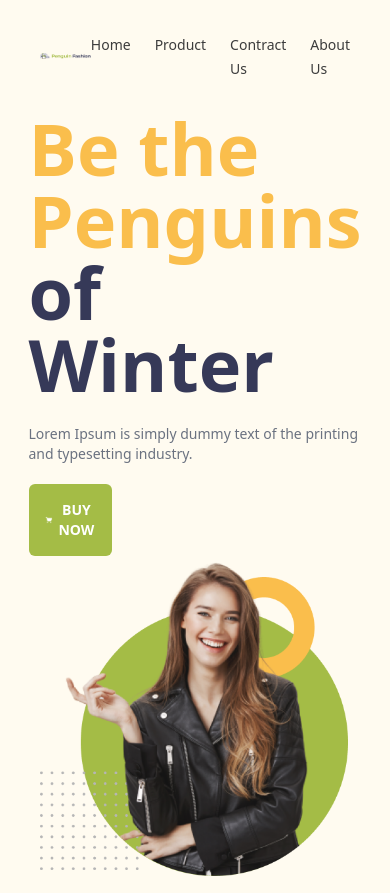
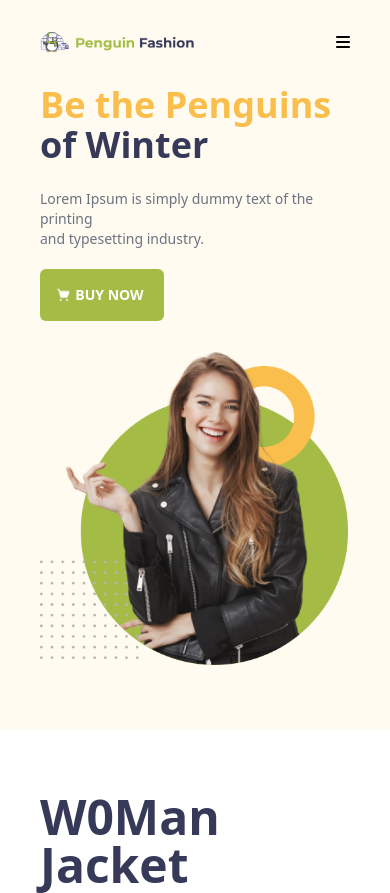
Before and after one commit to tawhidislam22/penguin-fashion, a plain HTML site: page index.html in a window 390 px wide. Shown: the top 893 px of the page. Drawn offline with nearby package versions, Linux system fonts and the light colour scheme.

Commit message:
recap done

```diff
--- a/index.html
+++ b/index.html
@@ -14,10 +14,10 @@
 <body>
     <header class="bg-[#FFFBF0] px-10 py-8">
         <nav class="flex justify-between items-center mb-8">
-            <div class="w-2/6">
+            <div class="w-1/2 md:w-2/6">
                 <img src="./icons/logo.png" alt="">
             </div>
-            <div >
+            <div class="hidden md:block">
                 <ul class="flex gap-6">
                     <li><a class="text-sm font-medium text-[#3C3C3C]" href="">Home</a></li>
                     <li><a class="text-sm font-medium text-[#3C3C3C]" href="">Product</a></li>
@@ -25,15 +25,16 @@
                     <li><a class="text-sm font-medium text-[#3C3C3C]" href="">About Us</a></li>
                 </ul>
             </div>
+            <i  class="fa-solid fa-bars md:hidden"></i>
         </nav>
         <!-- banner section  -->
-        <div class="flex flex-col md:flex-row items-center justify-between mb-8">
+        <div class="flex flex-col md:flex-row md:items-center justify-between mb-8 gap-6">
             <div >
-                <h1 class="text-[#363958] text-7xl font-bold mb-6"><span class="text-[#FABE4C]">Be the Penguins</span> <br>
+                <h1 class="text-[#363958] text-4xl md:text-7xl font-bold mb-6"><span class="text-[#FABE4C]">Be the Penguins</span> <br>
                     of Winter</h1>
                 <p class="text-gray-500 text-sm font-medium mb-5">Lorem Ipsum is simply dummy text of the printing <br>
                     and typesetting industry.</p>
-                <button class="w-1/4 px-4 py-4 bg-[#A4BC46] flex items-center rounded-md text-[#FFFFFF] text-sm font-bold gap-1"><img class="w-1/6" src="./icons/shopping-cart 1.png" alt=""> BUY NOW</button>
+                <button class="w-2/5 md:w-1/4 px-4 py-4 bg-[#A4BC46] flex items-center rounded-md text-[#FFFFFF] text-sm font-bold gap-1"><img class="w-1/6" src="./icons/shopping-cart 1.png" alt=""> BUY NOW</button>
 
             </div>
             <div >
@@ -130,8 +131,8 @@
          </section>
          <!-- market place section -->
         <section class="mx-10 my-16">
-            <div class="grid grid-cols-1 md:grid-cols-2 ">
-                <div class="w-3/4 gap-6 mx-auto">
+            <div class="grid grid-cols-1 md:grid-cols-2 gap-6">
+                <div class="w-full md:w-3/4 gap-6 mx-auto">
                     <div class="flex items-center gap-4 rounded-xl shadow-xl px-5 py-5">
                         <div class="w-1/5"><img src="./icons/house.png" alt=""></div>
                         <div>
```
